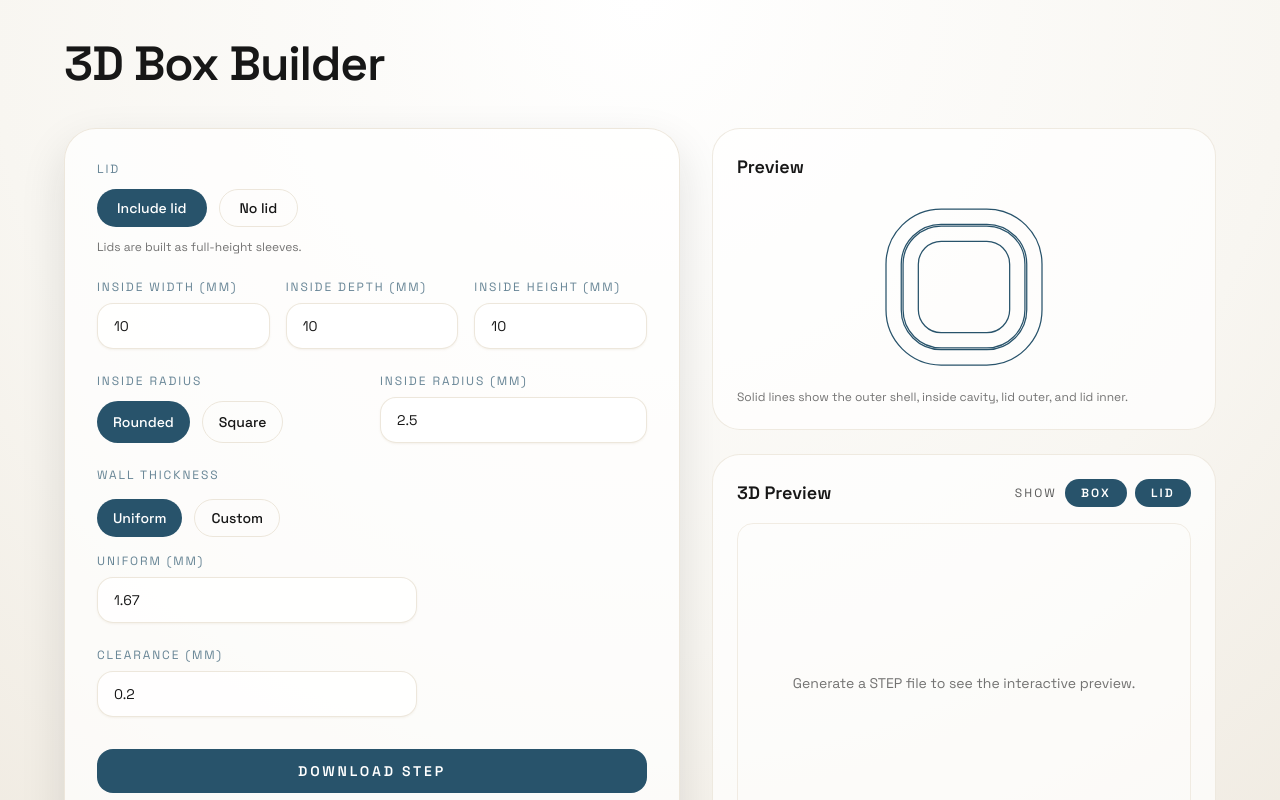
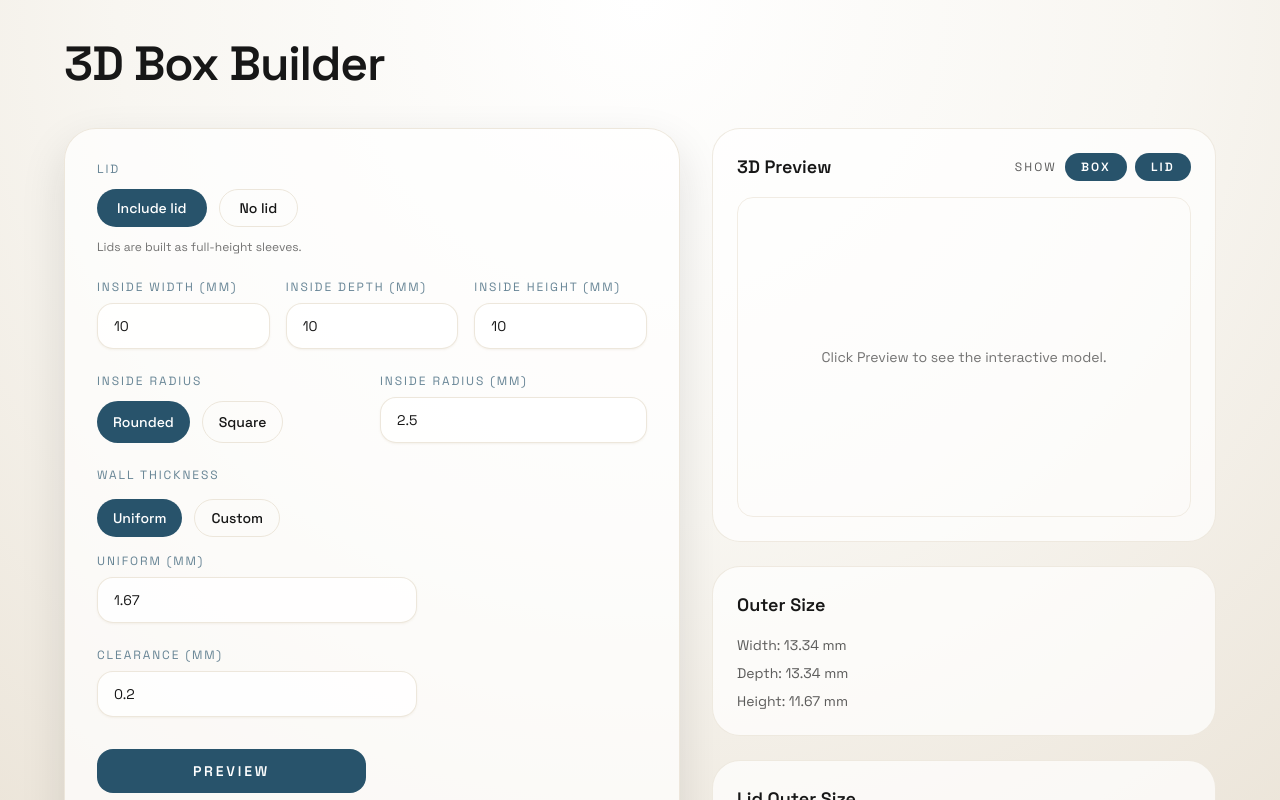
Before and after one commit to rickycastro/3d-box, a React (Vite) app: page / in a window 1280 px wide. Shown: the top 800 px of the page. Built offline with nearby package versions, Linux system fonts and the light colour scheme; the HTML template or start-up script is replaced by a standard one.

Commit message:
removed 2d preview

```diff
--- a/src/App.tsx
+++ b/src/App.tsx
@@ -26,6 +26,7 @@ export default function App() {
   const [error, setError] = useState<string | null>(null);
   const [debugLog, setDebugLog] = useState<string[]>([]);
   const [previewMesh, setPreviewMesh] = useState<PreviewMeshes | null>(null);
+  const [stepData, setStepData] = useState<Uint8Array | null>(null);
   const [showBox, setShowBox] = useState(true);
   const [showLid, setShowLid] = useState(true);
   const previewRef = useRef<HTMLDivElement | null>(null);
@@ -50,6 +51,11 @@ export default function App() {
     const search = paramsToSearch(params);
     const url = search.length ? `?${search}` : window.location.pathname;
     window.history.replaceState(null, "", url);
+  }, [params]);
+
+  useEffect(() => {
+    setPreviewMesh(null);
+    setStepData(null);
   }, [params]);
 
   const outerDims = useMemo(() => {
@@ -96,11 +102,12 @@ export default function App() {
     setError(null);
     setDebugLog([]);
     setPreviewMesh(null);
+    setStepData(null);
     try {
       await new Promise((resolve) => setTimeout(resolve, 0));
       const result = await buildStepAndPreviewMesh(params);
-      downloadBlob(result.step, "box.step");
       setPreviewMesh(result.mesh);
+      setStepData(result.step);
       if (window.location.search.includes("debug=1")) {
         const debug = await buildDebugInnerTool(params);
         if (debug) {
@@ -123,6 +130,15 @@ export default function App() {
       setStatus("error");
       setError(err instanceof Error ? err.message : "Generation failed.");
     }
+  };
+
+  const handleDownload = () => {
+    setError(null);
+    if (!stepData) {
+      setError("Generate a preview before downloading.");
+      return;
+    }
+    downloadBlob(stepData, "box.step");
   };
 
   useEffect(() => {
@@ -290,101 +306,6 @@ export default function App() {
     setParams((prev) => ({ ...prev, [key]: value }));
   };
 
-  const previewCorners = useMemo(() => {
-    const size = 180;
-    const wall =
-      effectiveParams.thicknessMode === "uniform"
-        ? effectiveParams.thickness
-        : effectiveParams.wallThickness;
-    const innerW = effectiveParams.insideWidth;
-    const innerD = effectiveParams.insideDepth;
-    const outerW = innerW + wall * 2;
-    const outerD = innerD + wall * 2;
-    const lidInnerW = outerW + effectiveParams.clearance * 2;
-    const lidInnerD = outerD + effectiveParams.clearance * 2;
-    const lidOuterW = lidInnerW + wall * 2;
-    const lidOuterD = lidInnerD + wall * 2;
-    const maxSpan = Math.max(lidOuterW, lidOuterD, outerW, outerD, 1);
-    const padding = 12;
-    const scale = (size - padding * 2) / maxSpan;
-    const outer = {
-      w: outerW * scale,
-      d: outerD * scale,
-      r: effectiveParams.includeInsideRadius
-        ? Math.min(
-            (effectiveParams.insideRadius + wall) * scale,
-            (Math.min(outerW, outerD) * scale) / 2
-          )
-        : 0
-    };
-    const inner = {
-      w: innerW * scale,
-      d: innerD * scale,
-      r: effectiveParams.includeInsideRadius
-        ? Math.min(
-            effectiveParams.insideRadius * scale,
-            (Math.min(innerW, innerD) * scale) / 2
-          )
-        : 0
-    };
-    const lidOuter = {
-      w: lidOuterW * scale,
-      d: lidOuterD * scale,
-      r: effectiveParams.includeInsideRadius
-        ? Math.min(
-            (effectiveParams.insideRadius + wall + effectiveParams.clearance + wall) * scale,
-            (Math.min(lidOuterW, lidOuterD) * scale) / 2
-          )
-        : 0
-    };
-    const lidInner = {
-      w: lidInnerW * scale,
-      d: lidInnerD * scale,
-      r: effectiveParams.includeInsideRadius
-        ? Math.min(
-            (effectiveParams.insideRadius + wall + effectiveParams.clearance) * scale,
-            (Math.min(lidInnerW, lidInnerD) * scale) / 2
-          )
-        : 0
-    };
-    const offsetX = (size - outer.w) / 2;
-    const offsetY = (size - outer.d) / 2;
-    return {
-      size,
-      outer,
-      inner,
-      lidOuter,
-      lidInner,
-      offsetX,
-      offsetY,
-      innerOffsetX: offsetX + wall * scale,
-      innerOffsetY: offsetY + wall * scale,
-      lidOffsetX: offsetX - (effectiveParams.clearance + wall) * scale,
-      lidOffsetY: offsetY - (effectiveParams.clearance + wall) * scale,
-      lidInnerOffsetX: offsetX - effectiveParams.clearance * scale,
-      lidInnerOffsetY: offsetY - effectiveParams.clearance * scale
-    };
-  }, [effectiveParams]);
-
-  const roundedPath = (x: number, y: number, w: number, h: number, r: number) => {
-    const radius = Math.max(0, Math.min(r, Math.min(w, h) / 2));
-    const x0 = x;
-    const y0 = y;
-    const x1 = x + w;
-    const y1 = y + h;
-    return [
-      `M ${x0 + radius} ${y0}`,
-      `L ${x1 - radius} ${y0}`,
-      `A ${radius} ${radius} 0 0 1 ${x1} ${y0 + radius}`,
-      `L ${x1} ${y1 - radius}`,
-      `A ${radius} ${radius} 0 0 1 ${x1 - radius} ${y1}`,
-      `L ${x0 + radius} ${y1}`,
-      `A ${radius} ${radius} 0 0 1 ${x0} ${y1 - radius}`,
-      `L ${x0} ${y0 + radius}`,
-      `A ${radius} ${radius} 0 0 1 ${x0 + radius} ${y0}`,
-      "Z"
-    ].join(" ");
-  };
 
   return (
     <div className="min-h-screen px-6 py-10 text-ink">
@@ -617,14 +538,26 @@ export default function App() {
                 />
               </div>
 
+              <div className="mt-2 grid gap-3 md:grid-cols-2">
                 <button
-                className="mt-2 inline-flex w-full items-center justify-center rounded-2xl bg-ocean px-6 py-3 text-sm font-semibold uppercase tracking-[0.2em] text-white transition hover:bg-ocean/90 disabled:opacity-60"
+                  className="inline-flex w-full items-center justify-center rounded-2xl bg-ocean px-6 py-3 text-sm font-semibold uppercase tracking-[0.2em] text-white transition hover:bg-ocean/90 disabled:opacity-60"
                   onClick={handleGenerate}
                   disabled={status === "loading"}
                   type="button"
                 >
-                {status === "loading" ? "Generating..." : "Download STEP"}
+                  {status === "loading" ? "Generating..." : "Preview"}
                 </button>
+                {stepData && (
+                  <button
+                    className="inline-flex w-full items-center justify-center rounded-2xl bg-ocean px-6 py-3 text-sm font-semibold uppercase tracking-[0.2em] text-white transition hover:bg-ocean/90 disabled:opacity-60"
+                    onClick={handleDownload}
+                    disabled={status === "loading"}
+                    type="button"
+                  >
+                    Download STEP
+                  </button>
+                )}
+              </div>
               {status === "error" && (
                 <p className="text-sm text-red-600">{error}</p>
               )}
@@ -632,68 +565,6 @@ export default function App() {
           </section>
 
           <aside className="flex flex-col gap-6">
-            <div className="rounded-[28px] border border-sand/70 bg-white/70 p-6">
-              <h2 className="text-lg font-semibold text-ink">Preview</h2>
-              <div className="mt-4 flex items-center justify-center">
-                <svg width={previewCorners.size} height={previewCorners.size}>
-                  {params.includeLid && (
-                    <>
-                    <path
-                      d={roundedPath(
-                        previewCorners.lidOffsetX,
-                        previewCorners.lidOffsetY,
-                        previewCorners.lidOuter.w,
-                        previewCorners.lidOuter.d,
-                        previewCorners.lidOuter.r
-                      )}
-                      fill="none"
-                      stroke={stroke}
-                      strokeWidth={strokeWidth}
-                    />
-                    <path
-                      d={roundedPath(
-                        previewCorners.lidInnerOffsetX,
-                        previewCorners.lidInnerOffsetY,
-                        previewCorners.lidInner.w,
-                        previewCorners.lidInner.d,
-                        previewCorners.lidInner.r
-                      )}
-                      fill="none"
-                      stroke={stroke}
-                      strokeWidth={strokeWidth}
-                    />
-                    </>
-                  )}
-                  <path
-                    d={roundedPath(
-                      previewCorners.offsetX,
-                      previewCorners.offsetY,
-                      previewCorners.outer.w,
-                      previewCorners.outer.d,
-                      previewCorners.outer.r
-                    )}
-                    fill="none"
-                    stroke={stroke}
-                    strokeWidth={strokeWidth}
-                  />
-                  <path
-                    d={roundedPath(
-                      previewCorners.innerOffsetX,
-                      previewCorners.innerOffsetY,
-                      previewCorners.inner.w,
-                      previewCorners.inner.d,
-                      previewCorners.inner.r
-                    )}
-                    fill="none"
-                    stroke={stroke}
-                    strokeWidth={strokeWidth}
-                  />
-                </svg>
-              </div>
-              <p className="mt-3 text-xs text-ink/60">
-                Solid lines show the outer shell, inside cavity, lid outer, and lid inner.
-              </p>
-            </div>
             <div className="rounded-[28px] border border-sand/70 bg-white/70 p-6">
               <div className="flex flex-wrap items-center justify-between gap-3">
                 <h2 className="text-lg font-semibold text-ink">3D Preview</h2>
@@ -724,7 +595,7 @@ export default function App() {
                 <div ref={previewRef} className="h-full w-full" />
                 {!previewMesh && (
                   <p className="absolute inset-0 flex items-center justify-center text-sm text-ink/60">
-                    Generate a STEP file to see the interactive preview.
+                    Click Preview to see the interactive model.
                   </p>
                 )}
               </div>
```
Lines whose indentation alone changed are shown as unchanged.
